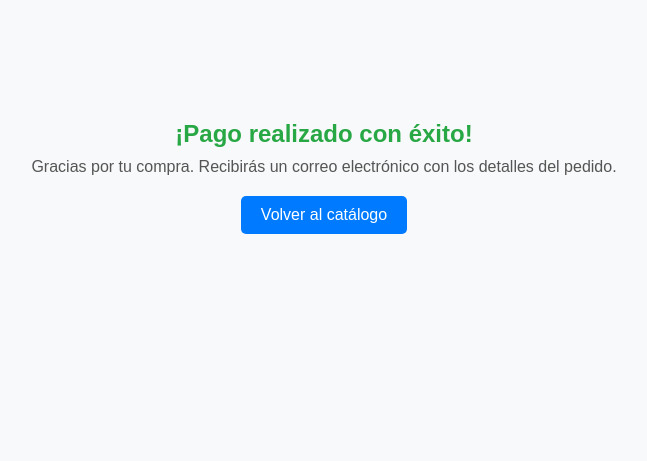
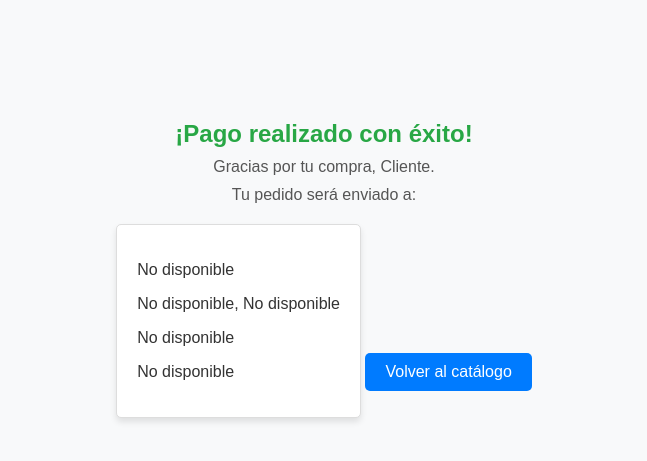
Before and after one commit to davblamor/PGPI-2.7, a Django app: page /success/ in a window 1280 px wide. Shown: the top 461 px of the page, without its empty margins (316-963 px from the left). Run offline with Django 5.2, Linux system fonts and the light colour scheme; a user stored in the database is signed in; data comes from the database, SQL or seed files in the repository.

Commit message:
added shipping details to payment screen

```diff
--- a/backend/myapp/views.py
+++ b/backend/myapp/views.py
@@ -195,7 +195,7 @@ def cart(request):
             success_url=YOUR_DOMAIN + '/success/?session_id={CHECKOUT_SESSION_ID}',
             cancel_url=YOUR_DOMAIN + '/cart/',
             shipping_address_collection={
-                'allowed_countries': ['US', 'CA', 'ES']  # Add supported countries
+                'allowed_countries': ['US', 'CA', 'ES']
             },
             shipping_options=[
                 {
@@ -315,19 +315,27 @@ def success_view(request):
 
     if session_id:
         try:
-            # Fetch the Stripe session
-            session = stripe.checkout.Session.retrieve(session_id)
-            shipping_details = session.get('shipping', {})
+            # Fetch the Stripe session and expand shipping details
+            session = stripe.checkout.Session.retrieve(session_id, expand=['shipping_details'])
 
-            # Extract address and name if available
+            # Extract shipping details directly
+            shipping_details = session.get('shipping_details', {})
             if shipping_details:
-                address = shipping_details.get('address', address)  # Fallback to default address
-                name = shipping_details.get('name', name)  # Fallback to default name
+                address_obj = shipping_details.get('address', {})
+                name = shipping_details.get('name', name)  # Get name or fallback to default
+
+                # Populate address fields
+                address = {
+                    "line1": address_obj.get('line1', "No disponible"),
+                    "line2": address_obj.get('line2', ""),
+                    "city": address_obj.get('city', "No disponible"),
+                    "state": address_obj.get('state', "No disponible"),
+                    "postal_code": address_obj.get('postal_code', "No disponible"),
+                    "country": address_obj.get('country', "No disponible"),
+                }
         except stripe.error.StripeError as e:
-            # Log the error for debugging purposes
             print(f"Stripe error: {e}")
         except Exception as e:
-            # Catch any other exceptions
             print(f"Error retrieving Stripe session: {e}")
 
     # Clear the user's cart
@@ -335,11 +343,11 @@ def success_view(request):
     if cart:
         cart.item.all().delete()
 
+    # Pass the populated name and address to the template
     return render(request, 'success.html', {
         'name': name,
         'address': address,
     })
-
 
 # Incrementar la cantidad de un producto en el carrito
 @login_required
--- a/backend/templates/success.html
+++ b/backend/templates/success.html
@@ -27,6 +27,16 @@
             margin-top: 10px;
             color: #555;
         }
+        .address {
+            margin-top: 20px;
+            text-align: left;
+            display: inline-block;
+            background: #fff;
+            padding: 20px;
+            border: 1px solid #ddd;
+            border-radius: 5px;
+            box-shadow: 0 4px 6px rgba(0, 0, 0, 0.1);
+        }
         .home-link {
             margin-top: 20px;
             display: inline-block;
@@ -45,7 +55,15 @@
 <body>
     <div class="container">
         <div class="success-message">¡Pago realizado con éxito!</div>
-        <div class="details">Gracias por tu compra. Recibirás un correo electrónico con los detalles del pedido.</div>
+        <div class="details">Gracias por tu compra, {{ name }}.</div>
+        <div class="details">Tu pedido será enviado a:</div>
+        <div class="address">
+            <p>{{ address.line1 }}</p>
+            <p>{% if address.line2 %}{{ address.line2 }}<br>{% endif %}</p>
+            <p>{{ address.city }}, {{ address.state }}</p>
+            <p>{{ address.postal_code }}</p>
+            <p>{{ address.country }}</p>
+        </div>
         <a href="{% url 'catalogo' %}" class="home-link">Volver al catálogo</a>
     </div>
 </body>
```
